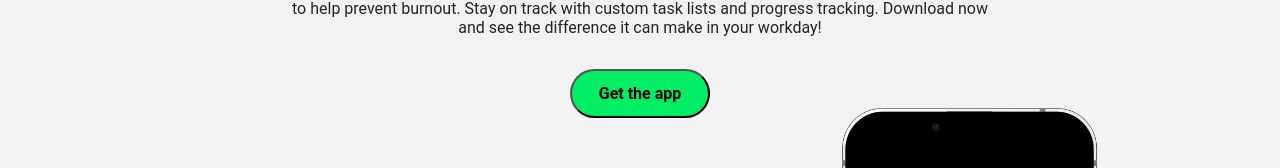
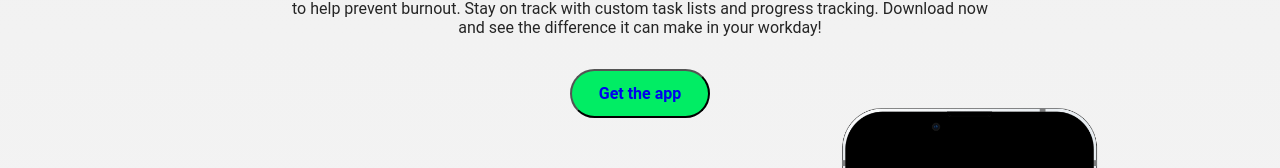
Before and after one commit to time-mastery/pmodoro-landing, a Next.js app: page / in a window 1280 px wide. Shown: the part 246-414 px from the top of the page. Built offline with nearby package versions, Linux system fonts and the light colour scheme; no server answers.

Commit message:
adding releases link to get the app button

```diff
--- a/components/home-page/hero.js
+++ b/components/home-page/hero.js
@@ -1,4 +1,6 @@
 import Image from "next/image";
+import Link from "next/link";
+
 import classes from "./hero.module.css";
 
 function Hero() {
@@ -12,7 +14,14 @@ function Hero() {
           with custom task lists and progress tracking. Download now and see the
           difference it can make in your workday!
         </p>
-        <button>Get the app</button>
+        <button>
+          <Link
+            href="https://github.com/time-mastery/pmodoro-application/releases/"
+            target="_blank rel=noopener"
+          >
+            Get the app
+          </Link>
+        </button>
       </div>
       <div className={classes.images}>
         <div className={classes.image_one}>
```
